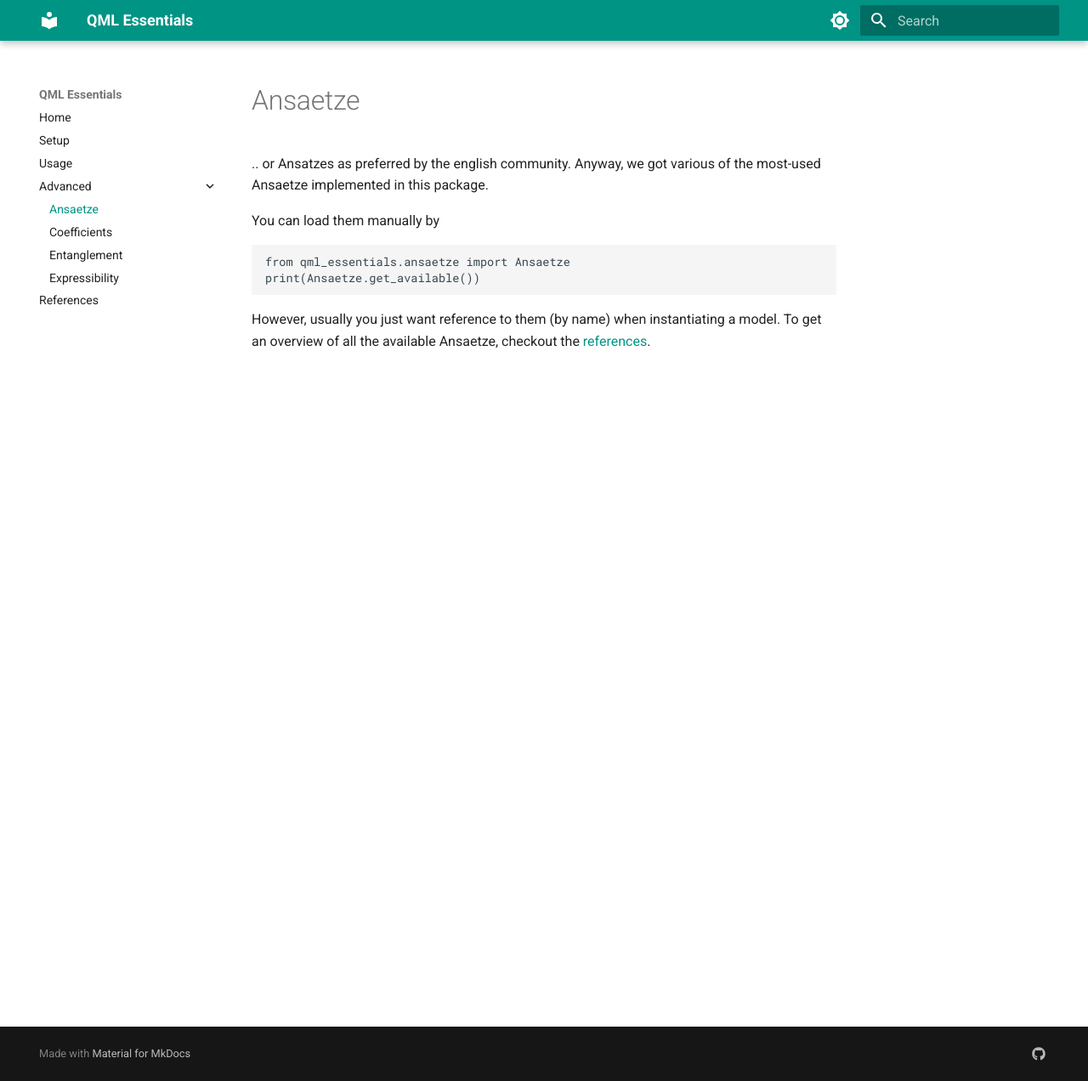
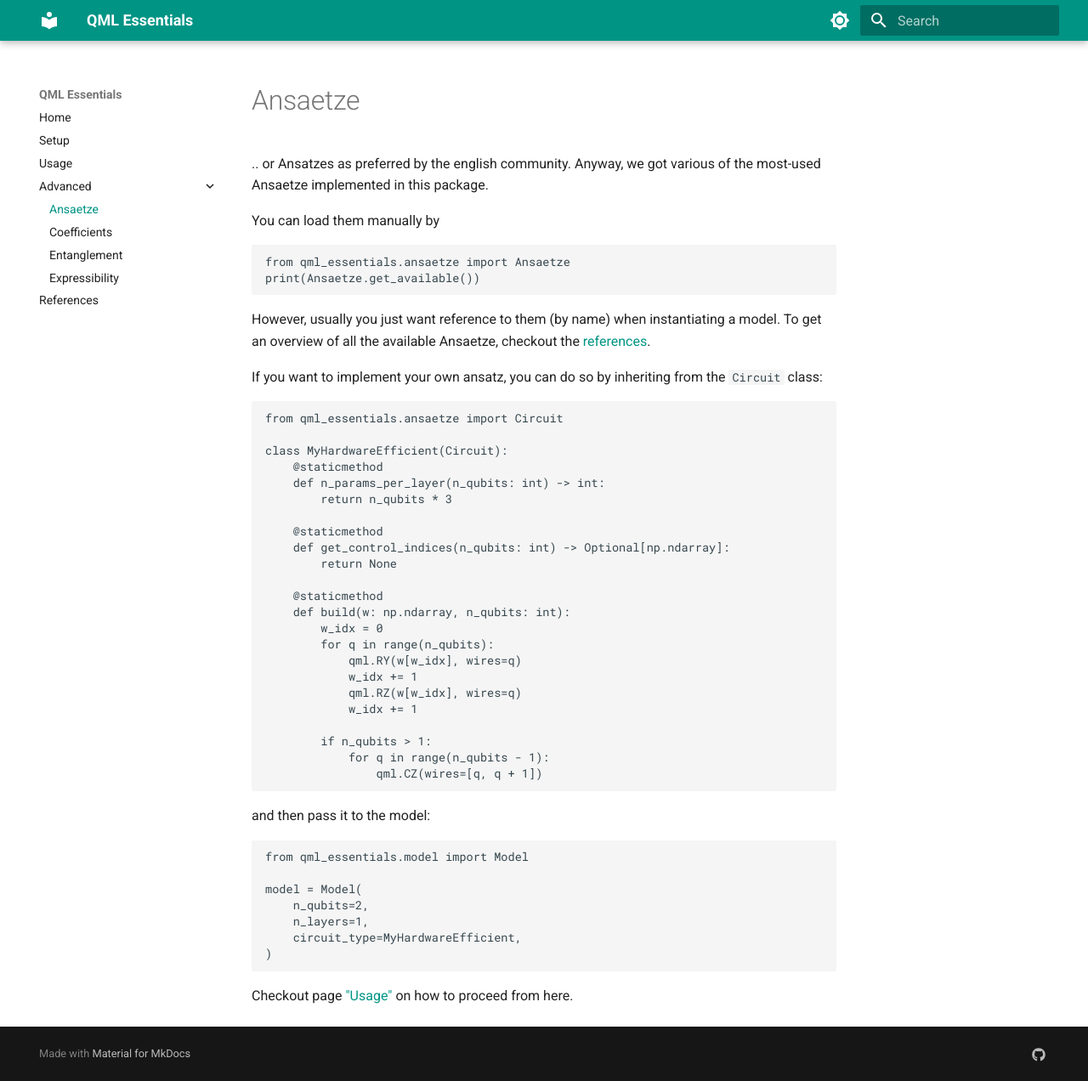
Before and after one commit to cirKITers/qml-essentials, an MkDocs documentation site: the page built from docs/ansaetze.md, in a window 1280 px wide and 1272 px high. Shown: the whole window at 85% size. Built offline with MkDocs 1.6.1 and Material for MkDocs 9.7.7, drawn with Linux system fonts in a browser that asks for light colours.

Commit message:
updated docs
Signed-off-by: Melvin Strobl <lc3267@kit.edu>

````diff
--- a/docs/ansaetze.md
+++ b/docs/ansaetze.md
@@ -11,3 +11,43 @@ print(Ansaetze.get_available())
 
 However, usually you just want reference to them (by name) when instantiating a model.
 To get an overview of all the available Ansaetze, checkout the [references](https://cirkiters.github.io/qml-essentials/references/).
+
+If you want to implement your own ansatz, you can do so by inheriting from the `Circuit` class:
+```python
+from qml_essentials.ansaetze import Circuit
+
+class MyHardwareEfficient(Circuit):
+    @staticmethod
+    def n_params_per_layer(n_qubits: int) -> int:
+        return n_qubits * 3
+
+    @staticmethod
+    def get_control_indices(n_qubits: int) -> Optional[np.ndarray]:
+        return None
+
+    @staticmethod
+    def build(w: np.ndarray, n_qubits: int):
+        w_idx = 0
+        for q in range(n_qubits):
+            qml.RY(w[w_idx], wires=q)
+            w_idx += 1
+            qml.RZ(w[w_idx], wires=q)
+            w_idx += 1
+
+        if n_qubits > 1:
+            for q in range(n_qubits - 1):
+                qml.CZ(wires=[q, q + 1])
+```
+
+and then pass it to the model:
+```python
+from qml_essentials.model import Model
+
+model = Model(
+    n_qubits=2,
+    n_layers=1,
+    circuit_type=MyHardwareEfficient,
+)
+```
+
+Checkout page ["Usage"](usage.md) on how to proceed from here.
````
Also changed, not shown: docs/usage.md (+3 -0 lines).
